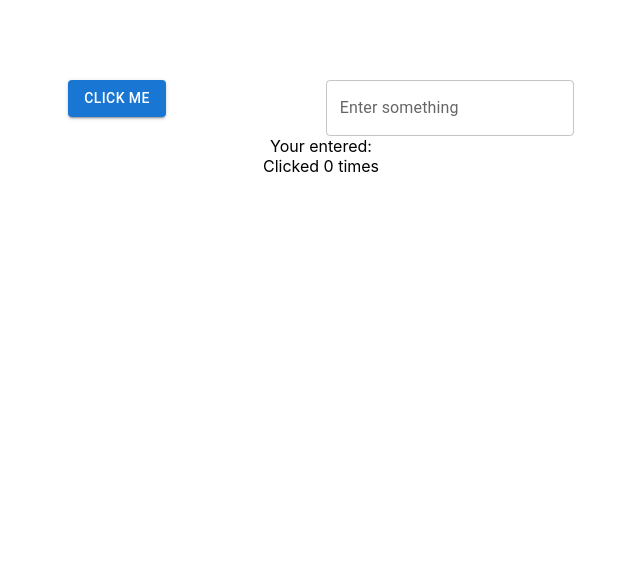
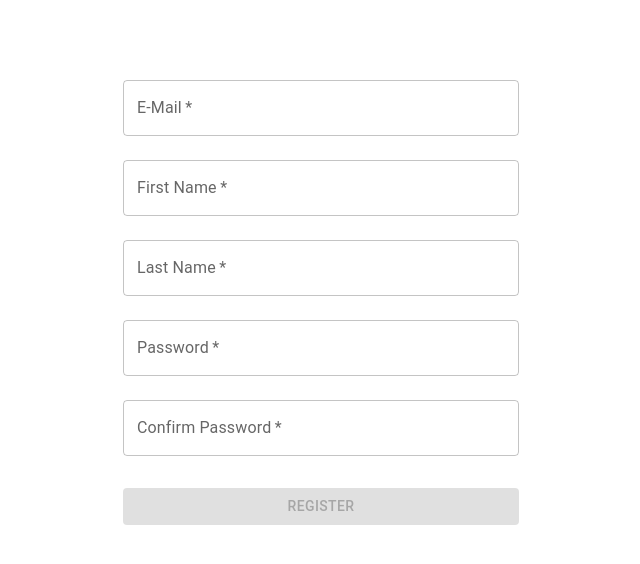
Before and after one commit to irmlin1/HexClanProject, a React (Create React App) app in the folder frontend/: page /register in a window 1280 px wide. Shown: the top 564 px of the page, without its empty margins (319-959 px from the left). Built offline with nearby package versions, Linux system fonts and the light colour scheme.

Commit message:
Added a registration page. It can be accessed by going to /register. Implemened only frontend part (accordingly to the task).

```diff
--- a/frontend/src/Components/Dashboard.js
+++ b/frontend/src/Components/Dashboard.js
@@ -1,38 +1,8 @@
-import React, { useState } from "react";
-import { Button, Box, TextField } from "@mui/material";
+import React from "react";
 
 export default function Dashboard (){
 
-    const [ textValue, setTextValue ] = useState("");
-    const [ clickCount, setClickCount ] = useState(0);
-
-    const onInputChange = (event) => {
-        setTextValue(event.target.value);
-    }
-
-    const onButtonClick = (event) => {
-        setClickCount(clickCount + 1);
-    }
-
     return (
-        <Box sx={{mt:10}}>
-            <Button
-                variant="contained"
-                onClick={onButtonClick}
-                sx={{mr:20}}
-            >
-                Click me
-            </Button>
-
-            <TextField
-                id="outlined-name"
-                label="Enter something"
-                value={textValue}
-                onChange={onInputChange}
-            />
-
-            <div>Your entered: {textValue}</div>
-            <div>Clicked {clickCount} times</div>
-        </Box>
+        <h1>this is our homepage</h1>
     );
 }
--- /dev/null
+++ b/frontend/src/Pages/Register.js
@@ -0,0 +1,191 @@
+import React, {useEffect, useState} from "react";
+import {Alert, Box, Button, Container, CssBaseline, Snackbar, TextField} from "@mui/material";
+import { createTheme, ThemeProvider } from "@mui/material/styles";
+
+const theme = createTheme();
+
+export default function Register() {
+
+    const [email, setEmail] = useState("");
+    const [firstName, setFirstName] = useState("");
+    const [lastName, setLastName] = useState("");
+    const [password, setPassword] = useState("");
+    const [passwordConfirm, setPasswordConfirm] = useState("");
+    const [buttonDisabled, setButtonDisabled] = useState(false);
+    const [passwordHelperText, setPasswordHelperText] = useState("");
+    const [passwordError, setPasswordError] = useState(false);
+    const [snackOpen, setSnackOpen] = useState(false);
+    const [snackText, setSnackText] = useState("");
+
+    const handleEmailChange = (event) => {
+        setEmail(event.target.value);
+    };
+
+    const handleFirstNameChange = (event) => {
+        setFirstName(event.target.value);
+    };
+
+    const handleLastNameChange = (event) => {
+        setLastName(event.target.value);
+    };
+
+    const handlePasswordChange = (event) => {
+        setPassword(event.target.value);
+    };
+
+    const handlePasswordConfirmChange = (event) => {
+        setPasswordConfirm(event.target.value);
+    };
+
+    const snackOnClose = () => {
+        setSnackOpen(false);
+    };
+
+    // When fields are updates, verify them:
+    // passwords must match,
+    // required fields cannot be empty
+    useEffect(() => {
+
+        setButtonDisabled(!password ||
+            !passwordConfirm ||
+            !email ||
+            !firstName ||
+            !lastName ||
+            password !== passwordConfirm
+        )
+
+        if (password !== passwordConfirm) {
+            setPasswordHelperText("Passwords do not match");
+            setPasswordError(true);
+        } else {
+            setPasswordHelperText("");
+            setPasswordError(false);
+        }
+
+    }, [password, passwordConfirm, firstName, lastName, email])
+
+    const handleSubmit = async (event) => {
+        const values = {
+            firstName: firstName,
+            lastName: lastName,
+            email: email,
+            password: password
+        };
+        event.preventDefault();
+
+        // Later, implement this logic:
+        // sent register details to the server.
+        // If user exists, show error message,
+        // otherwise, send confirmation email.
+        // In the email, the user will find confirmation link
+        // or verification code. Once verified, redirect user to
+        // login page.
+        setSnackOpen(true);
+        setSnackText(`Verifying... / Confirmation email sent to ${email} (not implemented)`)
+    };
+
+    return (
+        <ThemeProvider theme={theme}>
+            <Container component="main" maxWidth="xs">
+                <CssBaseline />
+                <Box
+                    sx={{
+                        marginTop: 8,
+                        display: "flex",
+                        flexDirection: "column",
+                        alignItems: "center",
+                    }}
+                >
+                    <Snackbar
+                        anchorOrigin={{ horizontal: "center", vertical: "bottom" }}
+                        open={snackOpen}
+                        autoHideDuration={4000}
+                        onClose={snackOnClose}
+                    >
+                        <Alert
+                            onClose={snackOnClose}
+                            severity={"success"}
+                            sx={{ width: "100%" }}
+                        >
+                            {snackText}
+                        </Alert>
+                    </Snackbar>
+
+                    <Box
+                        component="form"
+                        onSubmit={handleSubmit}
+                        noValidate
+                        sx={{ mt: 0 }}
+                    >
+                        <TextField
+                            margin="normal"
+                            required
+                            fullWidth
+                            name="email"
+                            label="E-Mail"
+                            type="email"
+                            id="email"
+                            onChange={handleEmailChange}
+                            value={email}
+                        />
+                        <TextField
+                            margin="normal"
+                            required
+                            fullWidth
+                            name="firstName"
+                            label="First Name"
+                            type="firstName"
+                            id="firstName"
+                            onChange={handleFirstNameChange}
+                            value={firstName}
+                        />
+                        <TextField
+                            margin="normal"
+                            required
+                            fullWidth
+                            name="lastName"
+                            label="Last Name"
+                            type="lastName"
+                            id="lastName"
+                            onChange={handleLastNameChange}
+                            value={lastName}
+                        />
+                        <TextField
+                            margin="normal"
+                            required
+                            fullWidth
+                            name="password"
+                            label="Password"
+                            type="password"
+                            id="password"
+                            onChange={handlePasswordChange}
+                            value={password}
+                        />
+                        <TextField
+                            margin="normal"
+                            required
+                            fullWidth
+                            error={passwordError}
+                            helperText={passwordHelperText}
+                            name="password"
+                            label="Confirm Password"
+                            type="password"
+                            id="password-confirm"
+                            onChange={handlePasswordConfirmChange}
+                            value={passwordConfirm}
+                        />
+                        <Button
+                            type="submit"
+                            fullWidth
+                            variant="contained"
+                            sx={{ mt: 3, mb: 2 }}
+                            disabled={buttonDisabled}
+                        >
+                            Register
+                        </Button>
+                    </Box>
+                </Box>
+            </Container>
+        </ThemeProvider>
+    )
+}
--- a/frontend/src/index.js
+++ b/frontend/src/index.js
@@ -2,13 +2,20 @@ import React from 'react';
 import ReactDOM from 'react-dom';
 import './Styles/index.css';
 import App from './Pages/App';
+import Register from './Pages/Register'
 import reportWebVitals from './reportWebVitals';
+import { BrowserRouter as Router, Route, Routes } from "react-router-dom";
 
 ReactDOM.render(
-  <React.StrictMode>
-    <App />
-  </React.StrictMode>,
-  document.getElementById('root')
+    <React.StrictMode>
+        <Router>
+            <Routes>
+                <Route path="/" element={<App/>} />
+                <Route path="/register" element={<Register/>} />
+            </Routes>
+        </Router>
+    </React.StrictMode>,
+    document.getElementById('root')
 );
 
 // If you want to start measuring performance in your app, pass a function
```
